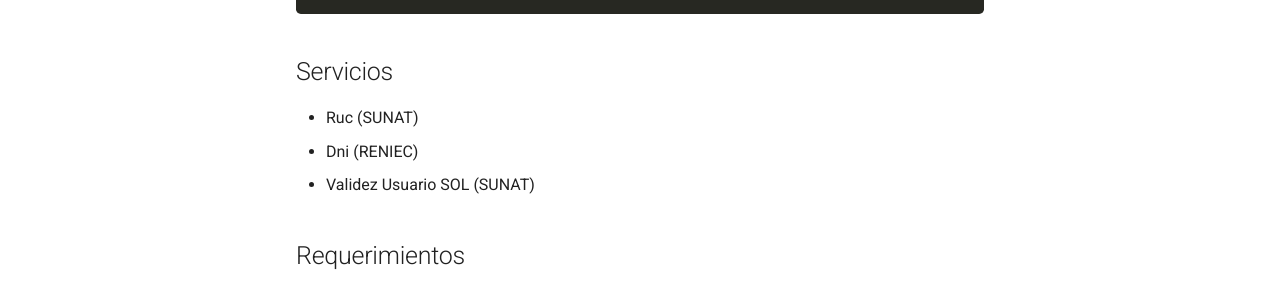
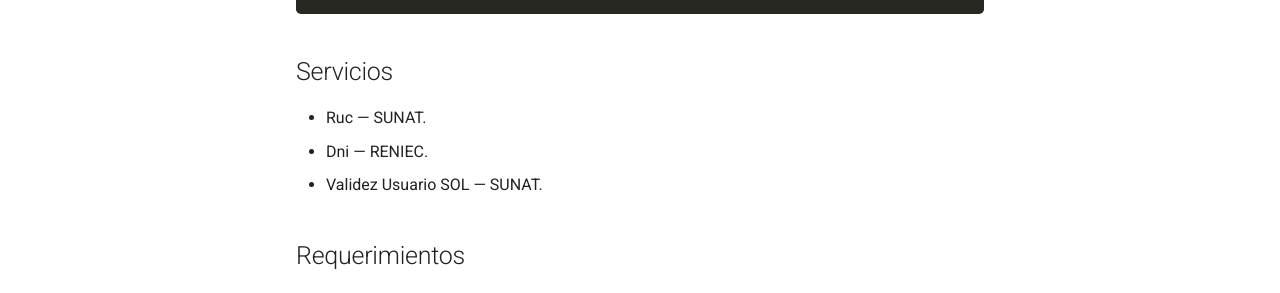
Before and after one commit to giansalex/peru-consult, an MkDocs documentation site: the page built from docs/index.md, in a window 1280 px wide and 1244 px high. Shown: the part 432-725 px from the top of the window. Built offline with MkDocs 1.6.1 and Material for MkDocs 9.7.7, drawn with Linux system fonts in a browser that asks for light colours; nearby versions of some CDN libraries; comment, search, counter and statistics services are not loaded; old or Windows-style settings are respelled for this version of MkDocs.

Commit message:
update dni docs

```diff
--- a/docs/index.md
+++ b/docs/index.md
@@ -17,9 +17,9 @@ composer require giansalex/peru-consult
 
 Servicios
 ------------
-- Ruc (SUNAT)
-- Dni (RENIEC)
-- Validez Usuario SOL (SUNAT)
+- Ruc — SUNAT.
+- Dni — RENIEC.
+- Validez Usuario SOL — SUNAT.
 
 Requerimientos
 ---------------
```
Also changed, not shown: docs/dni.md (+1 -1 lines).
